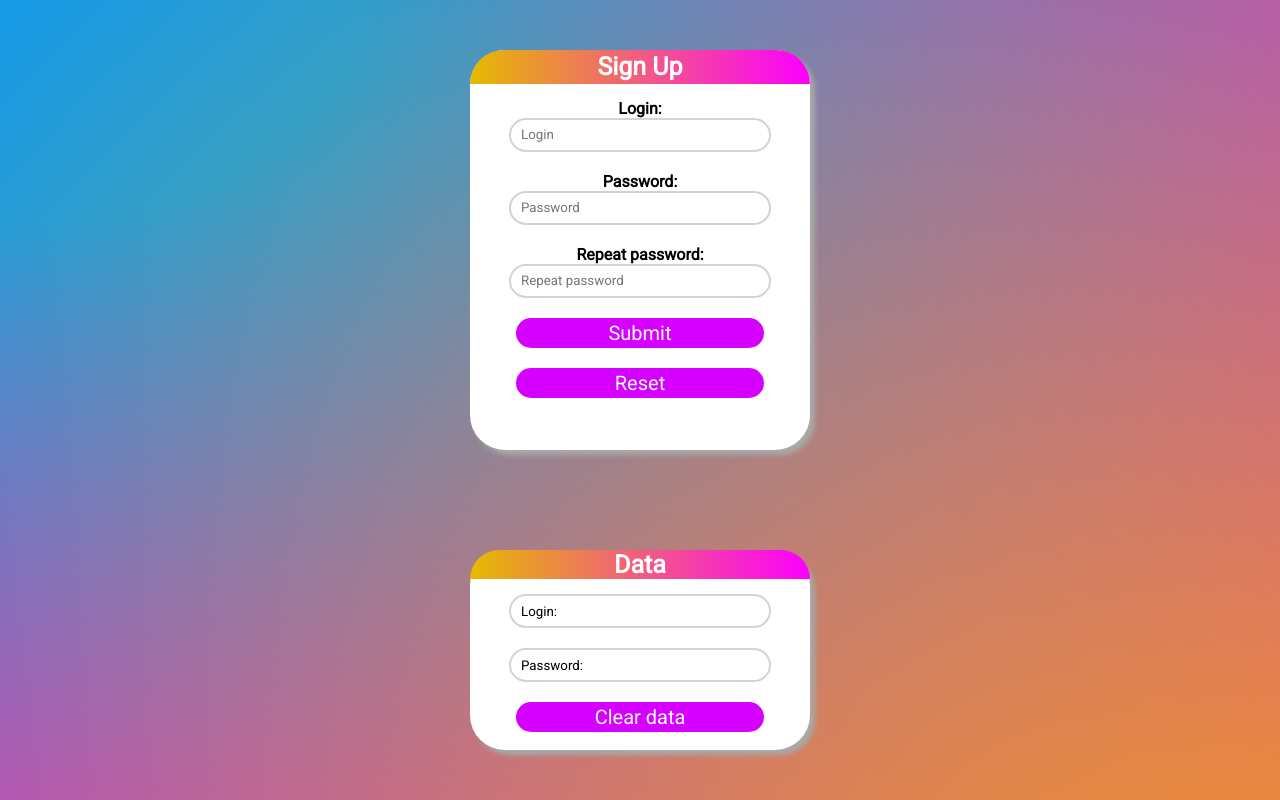
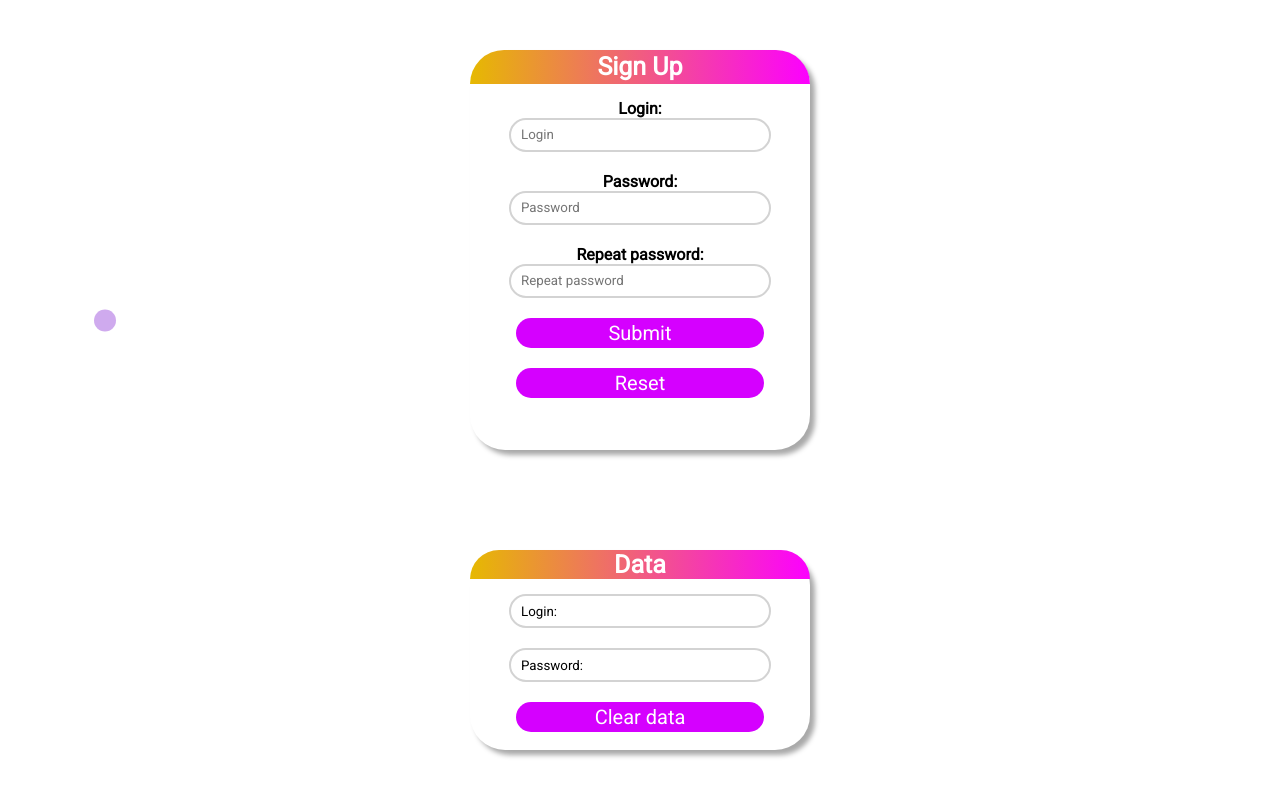
Before and after one commit to XZSt4nce/SignUp, a plain HTML site: page index.html in a window 1280 px wide. Both pictures are taken after a click on the button "Clear data". Drawn offline with Linux system fonts and the light colour scheme.

Commit message:
gradient hidden for bubbles tests; create 1 bubble and animated

```diff
--- a/index.html
+++ b/index.html
@@ -2,6 +2,7 @@
 <html lang="en">
 <head>
     <meta charset="UTF-8">
+    <meta name="viewport" content="width=device-width, initial-scale=1">
     <title>SignUp</title>
     <link rel="stylesheet" href="style.css">
     <link rel="icon" href="icon.ico">
@@ -9,14 +10,14 @@
     <link rel="preconnect" href="https://fonts.gstatic.com" crossorigin>
     <link href="https://fonts.googleapis.com/css2?family=Roboto&display=swap" rel="stylesheet">
 </head>
-<body onmousemove="backgroundGradient(event)">
+<body>
 <div class="wrapper">
     <div class="container">
         <div class="gradient" id="gradient1"></div>
         <div class="gradient" id="gradient2"></div>
 
-        <canvas id="backBubble"></canvas>
-        <canvas id="frontBubble"></canvas>
+        <canvas class="bubble" id="backBubble"></canvas>
+        <canvas class="bubble" id="frontBubble"></canvas>
 
         <form id="form">
 
--- a/script.js
+++ b/script.js
@@ -1,3 +1,8 @@
+const backBubbles = document.getElementById('backBubble');
+const frontBubbles = document.getElementById('frontBubble');
+const bubbles = [];
+const backBubblesCtx = backBubbles.getContext('2d');
+const frontBubblesCtx = frontBubbles.getContext('2d');
 const form = document.getElementById('form');
 const dataLogin = document.getElementById('data-login');
 const dataPassword = document.getElementById('data-password');
@@ -6,14 +11,83 @@ const passwordField = document.getElementById('psw');
 const passwordRepeatField = document.getElementById('psw-repeat');
 const clearButton = document.getElementById('clear-data');
 const errorMsg = document.getElementById('errorMsg');
+let width = self.innerWidth;
+let height = self.innerHeight;
+let cursorX = 0;
+let cursorY = 0;
 
-const width = self.innerWidth;
 document.getElementById('gradient1').style.background = 'radial-gradient(at 0 0, rgba(1, 175, 250, 1) 20%, rgba(255, 0, 256, 1))';
 document.getElementById('gradient2').style.background = `radial-gradient(at ${width}px ${width}px, rgba(230,185,1,1) 0%, rgba(170, 1, 110, 0.12))`;
 
+setCanvasSize(backBubbles);
+setCanvasSize(frontBubbles);
+create();
+requestAnimationFrame(draw);
+
+// Изменение ширины окна
+window.addEventListener('resize', () => {
+    width = self.innerWidth;
+    height = self.innerHeight;
+    setCanvasSize(backBubbles);
+    setCanvasSize(frontBubbles);
+});
+
+function setCanvasSize(canvas) {
+    canvas.width = width;
+    canvas.height = height;
+}
+
+// Изменение координат курсора
+document.body.addEventListener('mousemove', (event) => {
+    cursorX = event.clientX;
+    cursorY = event.clientY;
+    backgroundGradient();
+})
+
+function setMouseCords(event) {
+    cursorX = event.clientX;
+    cursorY = event.clientY;
+}
+
+function Bubble(x, y) {
+    this.x = x;
+    this.y = y;
+    this.radius = Math.floor(Math.random() * (width * 0.016667 - width * 0.0083333 + 1) + width * 0.0083333);
+    this.color = '#a560e088';
+}
+
+// Отрисовка круга
+function create() {
+    const x = Math.floor(Math.random() * (self.innerWidth + 1))
+    const bubble = new Bubble(x, height);
+    bubbles.push(bubble);
+}
+
+function draw() {
+    requestAnimationFrame(draw);
+    frontBubblesCtx.clearRect(0, 0, width, height);
+    bubbles.forEach(bubble => {
+        const swing = Math.sin(bubble.y / 100);
+        const angle = (cursorX - width / 2 ) / width;
+        bubble.x += swing + angle;
+        bubble.y -= Math.random() * 2;
+        frontBubblesCtx.beginPath();
+        frontBubblesCtx.fillStyle = bubble.color;
+        frontBubblesCtx.lineWidth = 1;
+        frontBubblesCtx.arc(
+            bubble.x,
+            bubble.y,
+            bubble.radius,
+            0,
+            2 * Math.PI
+        );
+        frontBubblesCtx.fill();
+    })
+}
+
 function glow (element, color) {
     element.style['boxShadow'] = `0 0 20px ${color}`;
-    setTimeout(function(){
+    setTimeout(() => {
         element.style['boxShadow'] = 'none';
     }, 1000);
 }
@@ -26,14 +100,12 @@ function errorHidden (hidden) {
     }
 }
 
-function backgroundGradient(event) {
-    const cursorX = event.clientX;
-    const cursorY = event.clientY;
+function backgroundGradient() {
     document.getElementById('gradient1').style.background = `radial-gradient(at ${cursorY*2}px ${cursorY}px, rgba(1, 175, 250, 1) 20%, rgba(255, 0, 256, 1))`;
     document.getElementById('gradient2').style.background = `radial-gradient(at ${width - cursorX}px ${width - cursorX / 2}px, rgba(230,185,1,1) 0%, rgba(170, 1, 110, 0.12))`;
 }
 
-form.addEventListener('submit', function(event) {
+form.addEventListener('submit', event => {
     event.preventDefault();
     const data = event.target.elements;
     const login = data['login'].value;
@@ -73,17 +145,17 @@ form.addEventListener('submit', function(event) {
     }
 });
 
-form.addEventListener('reset', function() {
+form.addEventListener('reset', () => {
     errorHidden(true);
     glow(loginField, 'gray');
     glow(passwordField, 'gray');
     glow(passwordRepeatField, 'gray');
 })
 
-clearButton.addEventListener('click', function() {
+clearButton.addEventListener('click', () => {
     errorHidden(true);
     dataLogin.value = "Login: ";
     dataPassword.value = "Password: ";
-    glow(dataLogin, 'red');
-    glow(dataPassword, 'red');
+    glow(dataLogin, 'gray');
+    glow(dataPassword, 'gray');
 });
--- a/style.css
+++ b/style.css
@@ -17,31 +17,31 @@
 }
 
 .gradient {
-    width: 100%;
+    z-index: 0;
+    width: 100vw;
     height: 100vh;
     position: absolute;
     left: 0;
     top: 0;
+    display: none;
 }
 
-#backBubble, #frontBubble {
-    width: 100%;
-    height: 100%;
+.bubble {
     position: absolute;
     left: 0;
     top: 0;
 }
 
 #backBubble {
-    z-index: 0;
+    z-index: 1;
 }
 
 #frontBubble {
-    z-index: 1;
+    z-index: 2;
 }
 
 #form, .data-window {
-    z-index: 2;
+    z-index: 100;
     width: 100%;
     min-width: 180px;
     max-width: 340px;
```
